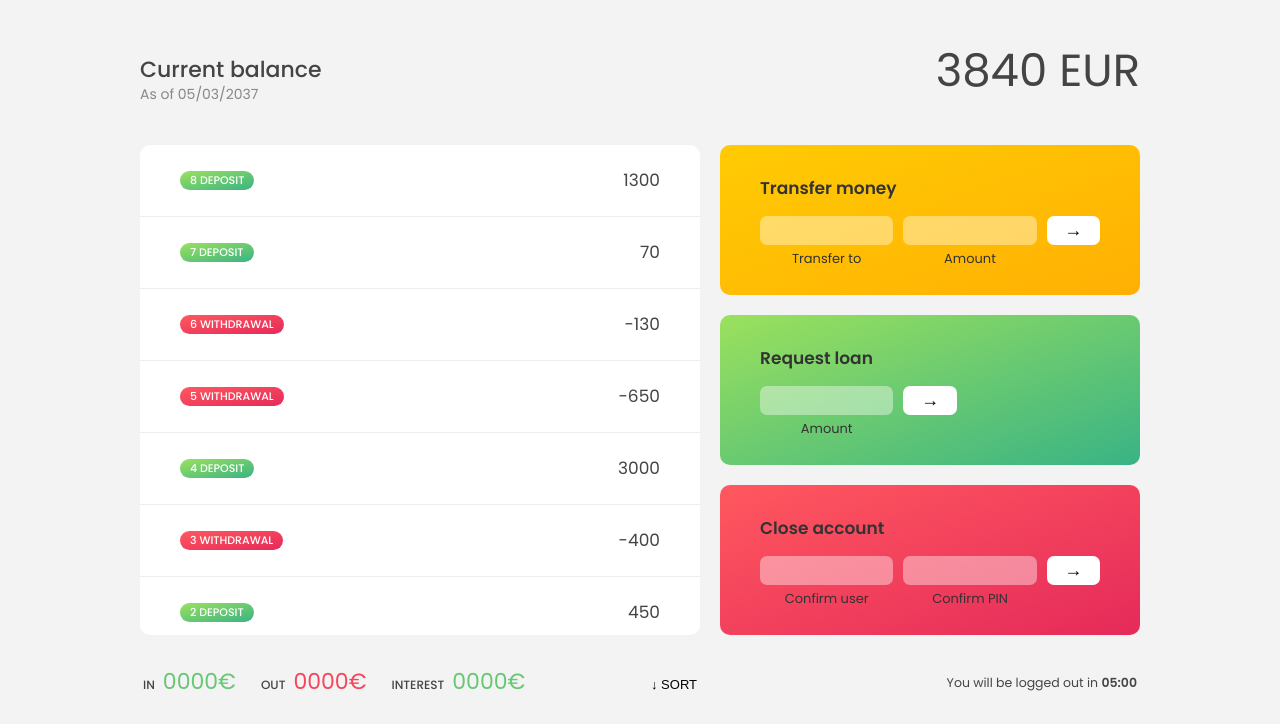
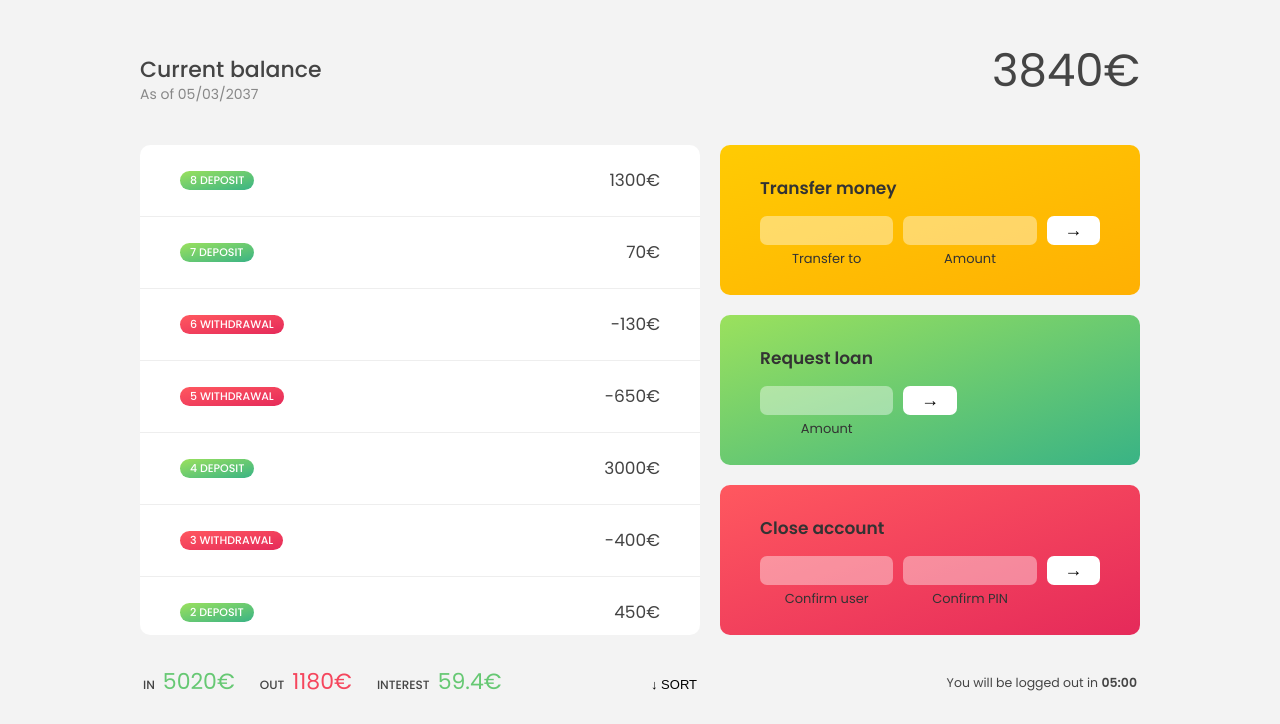
Before and after one commit to muhibarshad/Modern-Js-Concepts-Deeply, a plain HTML site: page Step_9_Arrays/Jones_Schedtmen_project_Bankist_starter/index.html in a window 1280 px wide. Shown: the part 76-800 px from the top of the page. Drawn offline with Linux system fonts and the light colour scheme.

Commit message:
Summary label complete BANKIST

```diff
--- a/Step_9_Arrays/Jones_Schedtmen_project_Bankist_starter/script.js
+++ b/Step_9_Arrays/Jones_Schedtmen_project_Bankist_starter/script.js
@@ -86,7 +86,7 @@ const displayMovements = function (movements) {
       <div class="movements__type movements__type--${typeMov}">${
       i + 1
     } ${typeMov}</div>
-      <div class="movements__value">${mov}</div>
+      <div class="movements__value">${mov}€</div>
     </div>`;
     containerMovements.insertAdjacentHTML('afterbegin', html);
   });
@@ -108,7 +108,29 @@ console.log(accounts);
 
 //calculate the balance
 const calcDisplayBalance = function (movements) {
- const balance= movements.reduce((acc, mov) => acc + mov, 0);
- labelBalance.innerHTML=`${balance} EUR`;
+  const balance = movements.reduce((acc, mov) => acc + mov, 0);
+  labelBalance.textContent = `${balance}€`;
 };
 calcDisplayBalance(account1.movements);
+
+/*incomes,outcomes,interest->Display*/
+const calDisplaySummary = function (movements) {
+  //income
+  const income = movements
+    .filter(mov => mov > 0)
+    .reduce((acc, mov) => acc + mov, 0);
+  labelSumIn.textContent = `${income}€`;
+  //outcome
+  const outcome = movements
+    .filter(mov => mov < 0)
+    .reduce((acc, mov) => acc + mov, 0);
+  labelSumOut.textContent = `${Math.abs(outcome)}€`;
+  //interst
+  const interest = movements
+    .filter(mov => mov > 0)
+    .map(deposit => deposit * (1.2 / 100))
+    .filter(deposit => deposit>=1)//if he/she deposit greater than 1 EURO so he/she gets the interest
+    .reduce((int, mov) => int + mov, 0);
+  labelSumInterest.textContent=`${interest}€`;
+};
+calDisplaySummary(account1.movements);
```
Also changed, not shown: Step_9_Arrays/Data_transmissions.md (+5 -0 lines), Step_9_Arrays/chainingMethods.js (added, +10 -0 lines), index.html (+1 -1 lines).
